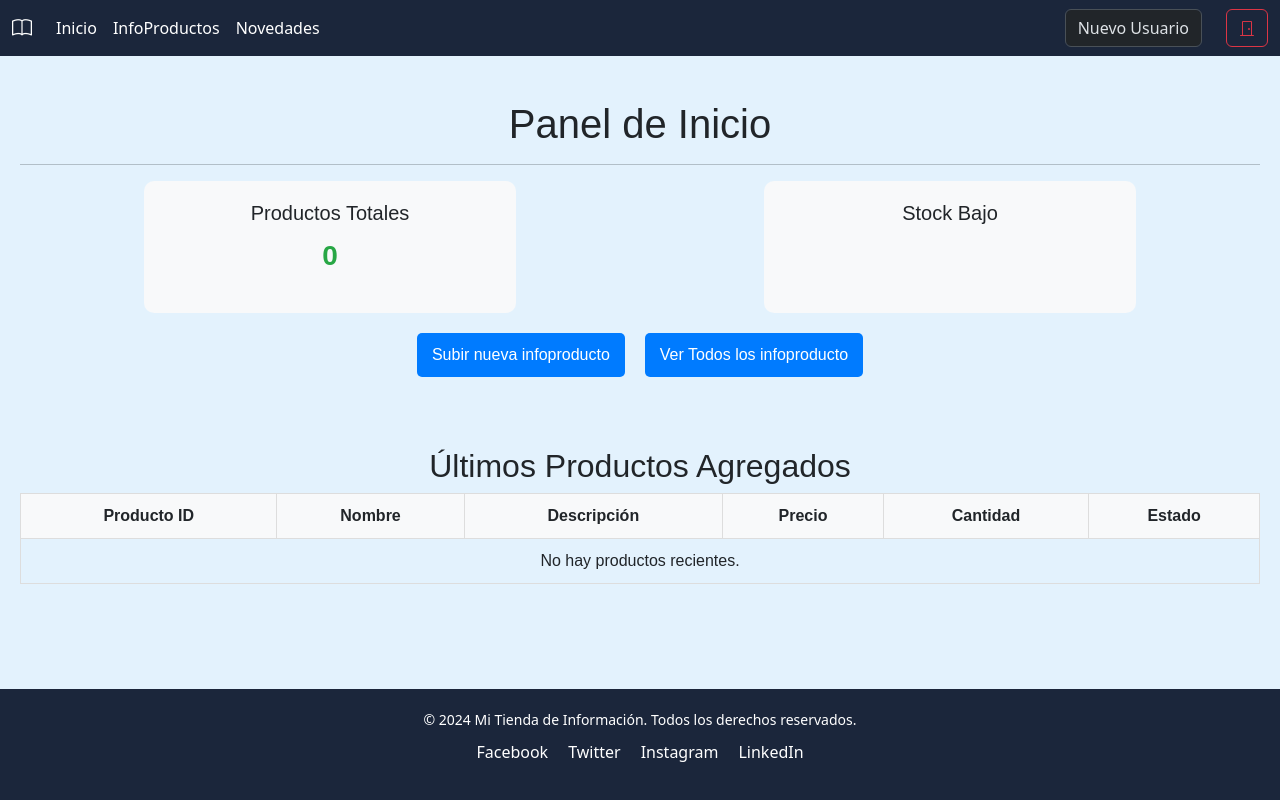
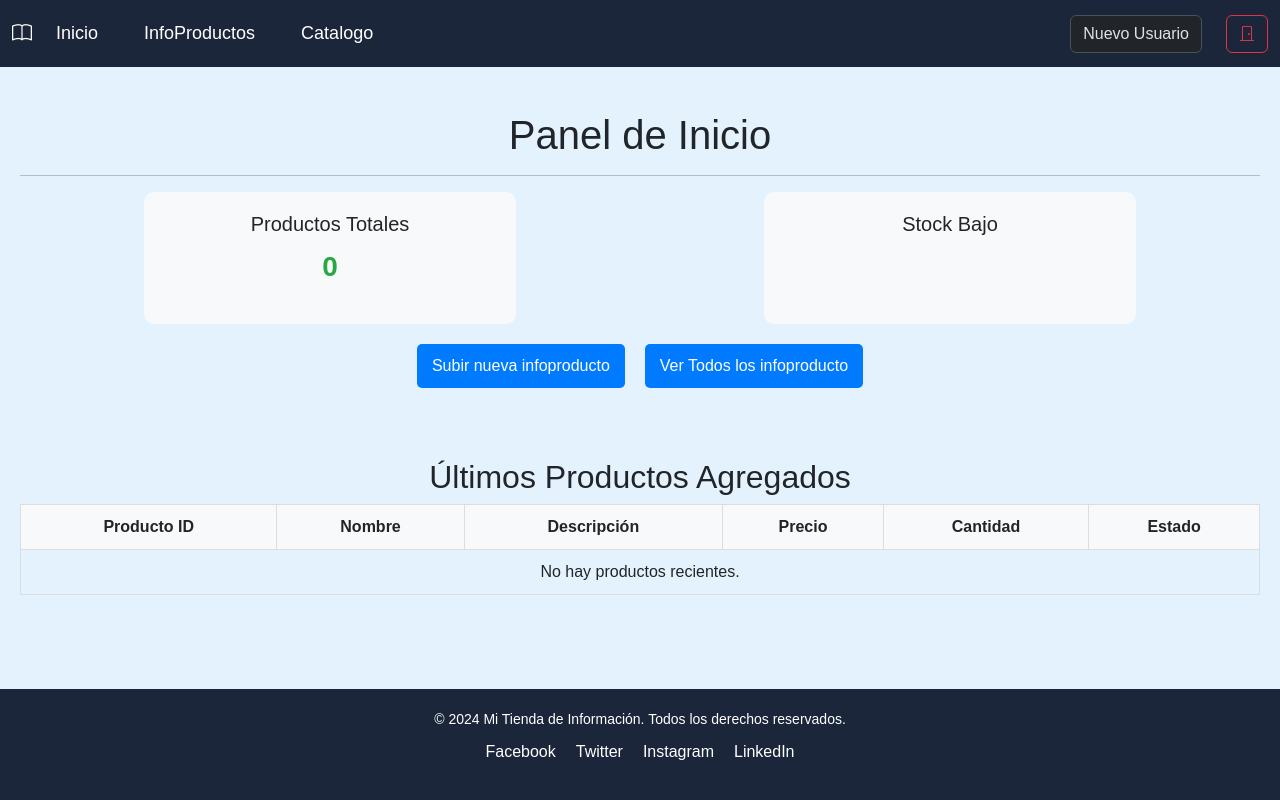
Before and after one commit to punpun81/InfoShare, a Django app: page / in a window 1280 px wide. Run offline with Django 5.2, Linux system fonts and the light colour scheme; data that the repository does not hold is empty.

Commit message:
actualizacion

```diff
--- a/producto/templates/base.html
+++ b/producto/templates/base.html
@@ -8,19 +8,70 @@
     <link rel="stylesheet" href="https://cdn.jsdelivr.net/npm/bootstrap-icons@1.11.3/font/bootstrap-icons.min.css">
     {% load static %}
     <link rel="stylesheet" href="{% static 'home/css/footer.css' %}">
-
     {% block estilos %}{% endblock %}
     <style>
-      /* Personalización del color del fondo del navbar */
-      .navbar {
-        background-color: #1b263b; /* Fondo navbar */
-      }
-      .navbar a {
-        color: white; /* Color de los enlaces del navbar */
-      }
-      .navbar a:hover {
-        color: #ffcc00; /* Color al pasar el ratón sobre los enlaces */
-      }
+/* Estilos generales */
+* {
+    margin: 0;
+    padding: 0;
+    box-sizing: border-box;
+  }
+
+  body {
+    font-family: Arial, sans-serif;
+    background-color: #f4f4f4;
+  }
+
+  /* Barra de navegación */
+  .navbar {
+    background-color: #1b263b; /* Color actualizado */
+    padding: 10px 0;
+    text-align: center;
+  }
+
+  .menu {
+    list-style-type: none;
+    display: flex;
+    justify-content: center;
+    gap: 30px;
+  }
+
+  .menu li {
+    position: relative;
+  }
+
+  .menu a {
+    text-decoration: none;
+    color: white;
+    font-size: 18px;
+    padding: 10px 20px;
+    display: block;
+    transition: color 0.3s ease;
+  }
+
+  /* Efecto de animación */
+  .menu a::before {
+    content: '';
+    position: absolute;
+    width: 100%;
+    height: 2px;
+    background-color: #ff9900; /* Color de la línea de animación */
+    bottom: 0;
+    left: 0;
+    transform: scaleX(0);
+    transform-origin: bottom right;
+    transition: transform 0.3s ease-in-out;
+  }
+
+  .menu a:hover::before {
+    transform: scaleX(1);
+    transform-origin: bottom left;
+  }
+
+  .menu a:hover {
+    color: #ff9900; /* Color de texto al pasar el mouse */
+  }
+
 
       .footer {
         background-color: #1b263b; /* Fondo del footer */
@@ -57,7 +108,7 @@
                 <a class="nav-link" href="{% url 'productos' %}">InfoProductos</a>
               </li>
               <li class="nav-item">
-                <a class="nav-link active" aria-current="page" href="#">Novedades</a>
+                <a class="nav-link active" aria-current="page" href="#">Catalogo</a>
               </li>
             </ul>
             <form class="d-flex">
```
